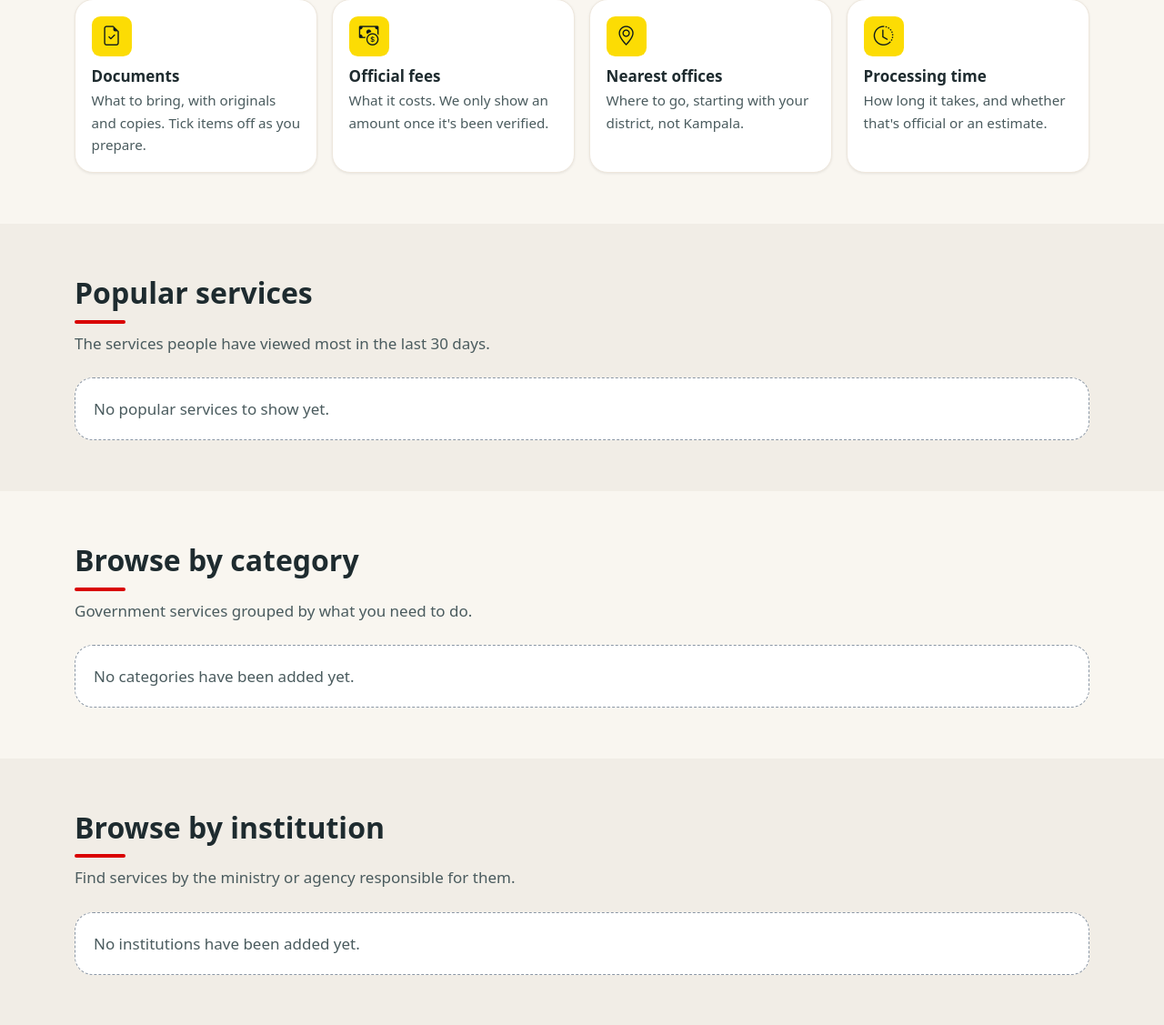
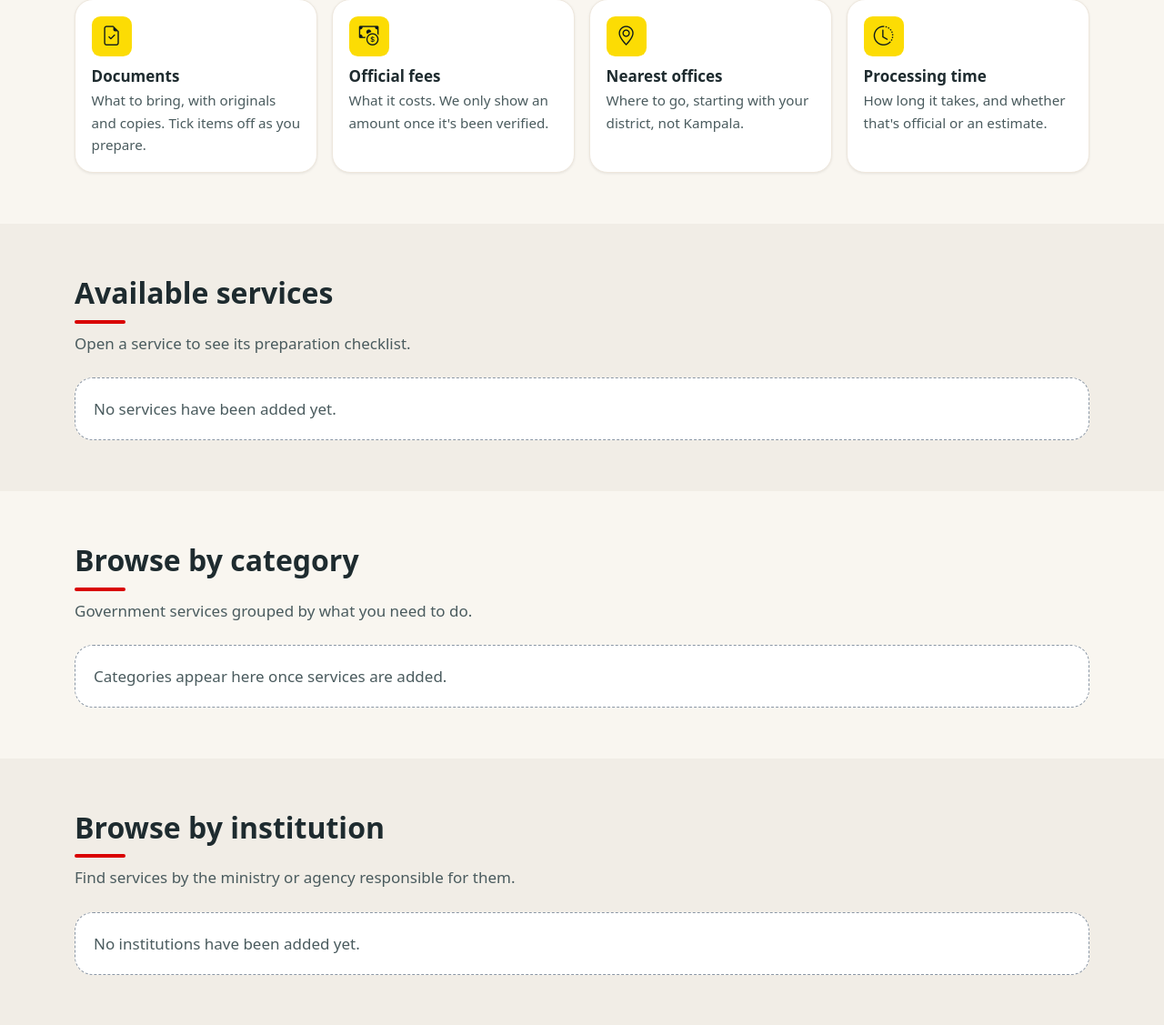
Before and after one commit to sharon-wondergal/citizen-compass, a Flask app: page / in a window 1280 px wide. Shown: the part 890-2017 px from the top of the page at 91% size. Run offline with Flask 3, Linux system fonts and the light colour scheme; data that the repository does not hold is empty; some libraries are stand-ins or nearby versions.

Commit message:
Show real services on the homepage
List available services until enough have real views to call popular.
Hide categories with no services on the homepage.

```diff
--- a/app/blueprints/main.py
+++ b/app/blueprints/main.py
@@ -4,8 +4,8 @@ from flask import Blueprint, jsonify, render_template
 
 from app.logic.home import (
     categories_with_counts,
+    featured_services,
     institutions_with_counts,
-    popular_services,
     quick_tags,
     site_counts,
 )
@@ -17,14 +17,17 @@ main_bp = Blueprint("main", __name__)
 
 @main_bp.route("/")
 def index():
-    popular = [
-        {"service": service, "status": overall_status(service)}
-        for service in popular_services()
+    heading, intro, services = featured_services()
+    featured = [
+        {"service": service, "status": overall_status(service)} for service in services
     ]
     return render_template(
         "main/index.html",
-        popular=popular,
-        categories=categories_with_counts(),
+        featured_heading=heading,
+        featured_intro=intro,
+        featured=featured,
+        # Only categories with something to open appear on the homepage.
+        categories=[row for row in categories_with_counts() if row[1]],
         institutions=institutions_with_counts(),
         counts=site_counts(),
         tags=quick_tags(),
--- a/app/logic/home.py
+++ b/app/logic/home.py
@@ -14,6 +14,7 @@ from app.models import (
 )
 
 POPULAR_SERVICE_LIMIT = 6
+MINIMUM_POPULAR_SERVICES = 3
 QUICK_TAG_LIMIT = 7
 POPULAR_PERIOD_DAYS = 30
 INSTITUTION_LIMIT = 8
@@ -55,6 +56,25 @@ def popular_services(today=None):
         .limit(POPULAR_SERVICE_LIMIT)
     )
     return db.session.scalars(statement).all()
+
+
+def featured_services():
+    """Services for the homepage, and an honest heading for them.
+
+    "Popular" is only claimed when real views exist. Otherwise the same space
+    lists the services that are available.
+    """
+    popular = popular_services()
+    if len(popular) >= MINIMUM_POPULAR_SERVICES:
+        return "Popular services", "The services people have viewed most in the last 30 days.", popular
+
+    services = db.session.scalars(
+        select(GovernmentService)
+        .where(GovernmentService.is_archived.is_(False))
+        .order_by(GovernmentService.name)
+        .limit(POPULAR_SERVICE_LIMIT)
+    ).all()
+    return "Available services", "Open a service to see its preparation checklist.", services
 
 
 def quick_tags():
--- a/app/templates/main/index.html
+++ b/app/templates/main/index.html
@@ -112,11 +112,11 @@
 
 <section class="page-section alt" aria-labelledby="popular-heading">
     <div class="container">
-        <h2 id="popular-heading">Popular services</h2>
-        <p class="section-intro">The services people have viewed most in the last 30 days.</p>
-        {% if popular %}
+        <h2 id="popular-heading">{{ featured_heading }}</h2>
+        <p class="section-intro">{{ featured_intro }}</p>
+        {% if featured %}
         <div class="row g-3">
-            {% for item in popular %}
+            {% for item in featured %}
             <div class="col-md-6 col-lg-4">
                 {% call info_card(url_for('services.detail', slug=item.service.slug)) %}
                 <h3>{{ item.service.name }}</h3>
@@ -127,8 +127,9 @@
             </div>
             {% endfor %}
         </div>
+        <p class="mt-3 mb-0"><a href="{{ url_for('services.search') }}">See all services</a></p>
         {% else %}
-        {{ empty_state("No popular services to show yet.") }}
+        {{ empty_state("No services have been added yet.") }}
         {% endif %}
     </div>
 </section>
@@ -150,7 +151,7 @@
             {% endfor %}
         </div>
         {% else %}
-        {{ empty_state("No categories have been added yet.") }}
+        {{ empty_state("Categories appear here once services are added.") }}
         {% endif %}
     </div>
 </section>
```
Also changed, not shown: tests/test_admin_records.py (+1 -1 lines), tests/test_home.py (+30 -10 lines).
